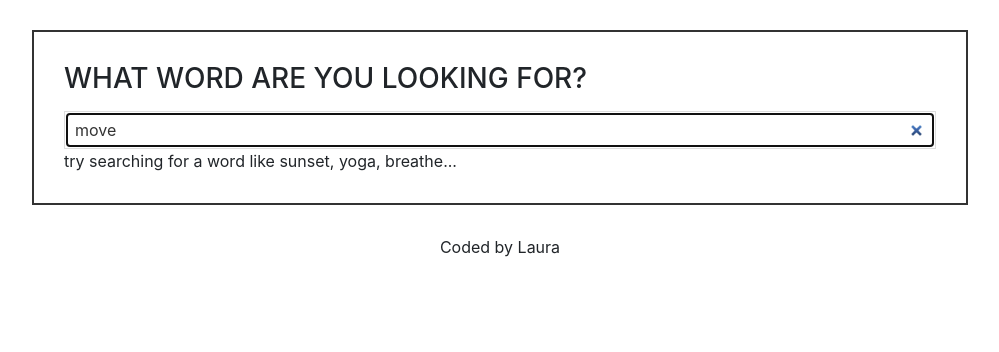
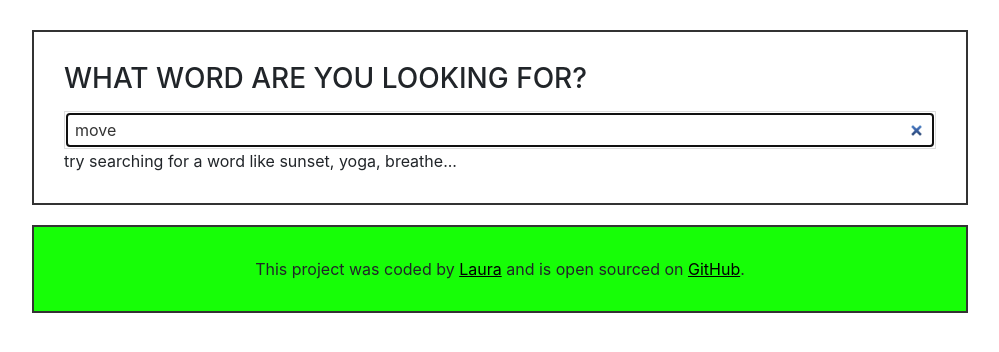
Before and after one commit to laumo15/react-dictionary-app, a React (Create React App) app: page / in a window 1280 px wide. Shown: the top 352 px of the page, without its empty margins (140-1139 px from the left). Built offline with nearby package versions, Linux system fonts and the light colour scheme; no server answers.

Commit message:
Footer styled

```diff
--- a/src/App.css
+++ b/src/App.css
@@ -5,6 +5,14 @@ a {
 
 a:hover {
     color: #ECD616;
+}
+
+footer {
+    padding: 30px;
+    border: 2px solid #333;;
+    margin: 20px 0;
+    text-align: center;
+    background-color: #17FE07;
 }
 
 .App {
--- a/src/App.js
+++ b/src/App.js
@@ -8,7 +8,7 @@ function App() {
         <main>
           <Dictionary defaultKeyword={"move"} />
         </main>
-        <footer className='Footer'>Coded by Laura</footer>
+        <footer>This project was coded by <a href="https://lauramorelli.netlify.app/" target="_blank" rel="noreferrer">Laura</a> and is open sourced on <a href="https://github.com/laumo15/react-dictionary-app" target="_blank" rel="noreferrer">GitHub</a>.</footer>
       </div>
     </div>
   )
```
